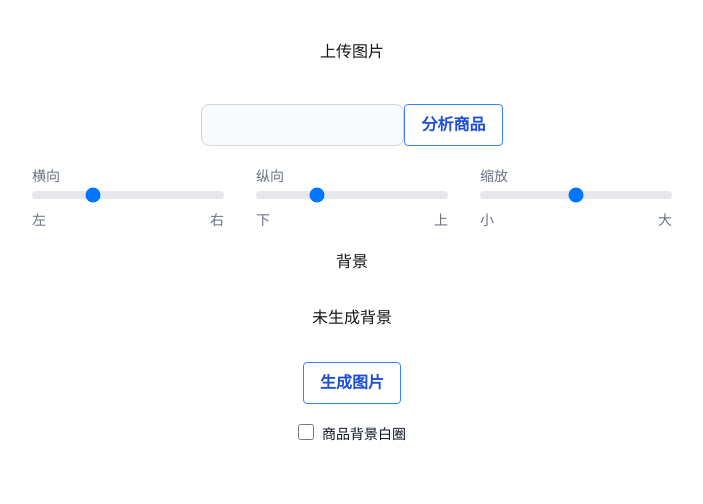
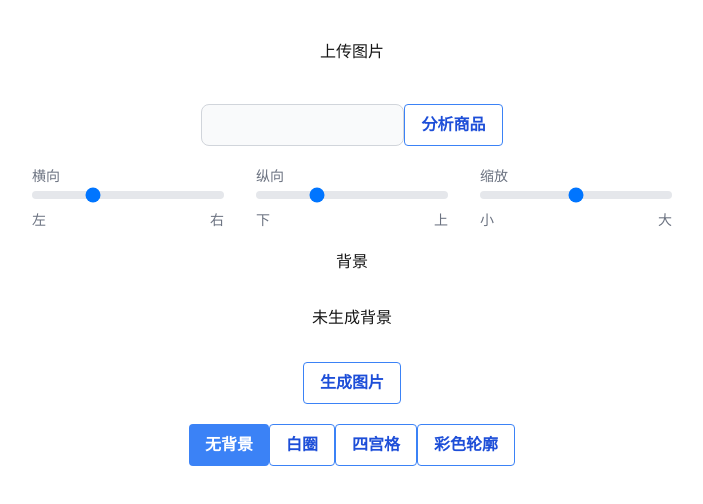
Before and after one commit to LejianLuo/ImageAI, a Next.js app: page / in a window 1280 px wide. Shown: the top 504 px of the page, without its empty margins (288-991 px from the left). Built offline with nearby package versions, Linux system fonts and the light colour scheme.

Commit message:
multiple background options: grid, circle, outlines

```diff
--- a/app/page.jsx
+++ b/app/page.jsx
@@ -5,7 +5,7 @@ import React, {useEffect, useState} from 'react';
 import ImageCard from "@/components/ImageCard";
 
 export default function Home() {
-  const [output,setOutput]=useState({"text":"","image":"","position":{"x":30,"y":70,"scale":0.5},"circle":false},)
+  const [output,setOutput]=useState({"text":"","image":"","position":{"x":30,"y":70,"scale":0.5},"style":'none'},)
   const [outputPrompts,setPrompts]=useState([])
   return (
    <div>
--- a/components/ImageCard.jsx
+++ b/components/ImageCard.jsx
@@ -2,7 +2,11 @@ import React, {useEffect, useState} from 'react';
 
 
 export default function ImageCard({output,setOutput,outputPrompts}){
+    const styles=[{'style':'none','CH':'无背景'},{'style':'circle','CH':'白圈'},{'style':'grid','CH':'四宫格'},{'style':'outline','CH':'彩色轮廓'}]
     const [images,setImages]=useState([]);
+    const selectedStyle='bg-blue-500 hover:bg-blue-700 text-white font-bold py-2 px-4 rounded'
+    const unselectedStyle='bg-transparent hover:bg-blue-500 text-blue-700 font-semibold hover:text-white py-2 px-4 border border-blue-500 hover:border-transparent rounded'
+
 
     function fetchImage(imageJSON) {
         // Fetch the image with the input as a query paramete
@@ -36,14 +40,23 @@ export default function ImageCard({output,setOutput,outputPrompts}){
             fetchImage(out);
         }
     }
+
     return(<div>
         <div className='flex justify-center m-5'>
             <button onClick={fetchImages} className='bg-transparent hover:bg-blue-500 text-blue-700 font-semibold hover:text-white py-2 px-4 border border-blue-500 hover:border-transparent rounded' >生成图片</button>
         </div>
         <div className="flex justify-center m-5">
-            <input checked={output.circle} onChange={()=>setOutput({...output,"circle":!output.circle})}id="checked-checkbox" type="checkbox" value="" className="w-4 h-4 text-blue-600 bg-gray-100 border-gray-300 rounded-sm focus:ring-blue-500 dark:focus:ring-blue-600 dark:ring-offset-gray-800 focus:ring-2 dark:bg-gray-700 dark:border-gray-600"/>
-            <label htmlFor="checked-checkbox" className="ms-2 text-sm font-medium text-gray-900 dark:text-gray-300">商品背景白圈</label>
+        {
+            styles.map(item=>{
+                if(item.style===output.style)
+                    return (<button className={selectedStyle} key={item.style} onClick={(e)=>{setOutput({...output,'style':item.style})}}>{item.CH}</button>)
+                else
+                    return (<button className={unselectedStyle} key={item.style} onClick={(e)=>{setOutput({...output,'style':item.style})}}>{item.CH}</button>)
+            })
+        }
         </div>
+
+
         <div className='flex justify-center flex-wrap'>
         {images?
             images.map(image=>image):(<></>)}
```
